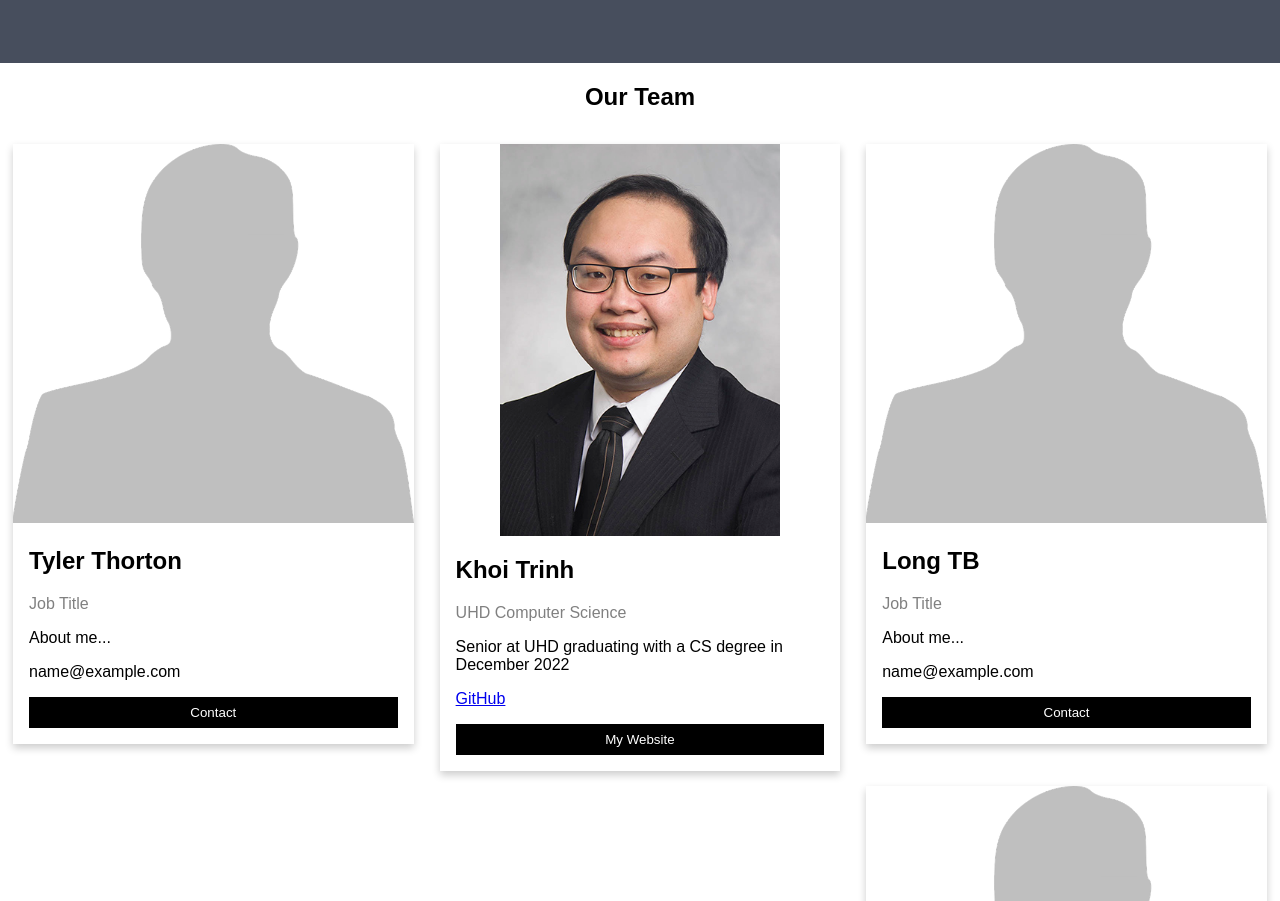
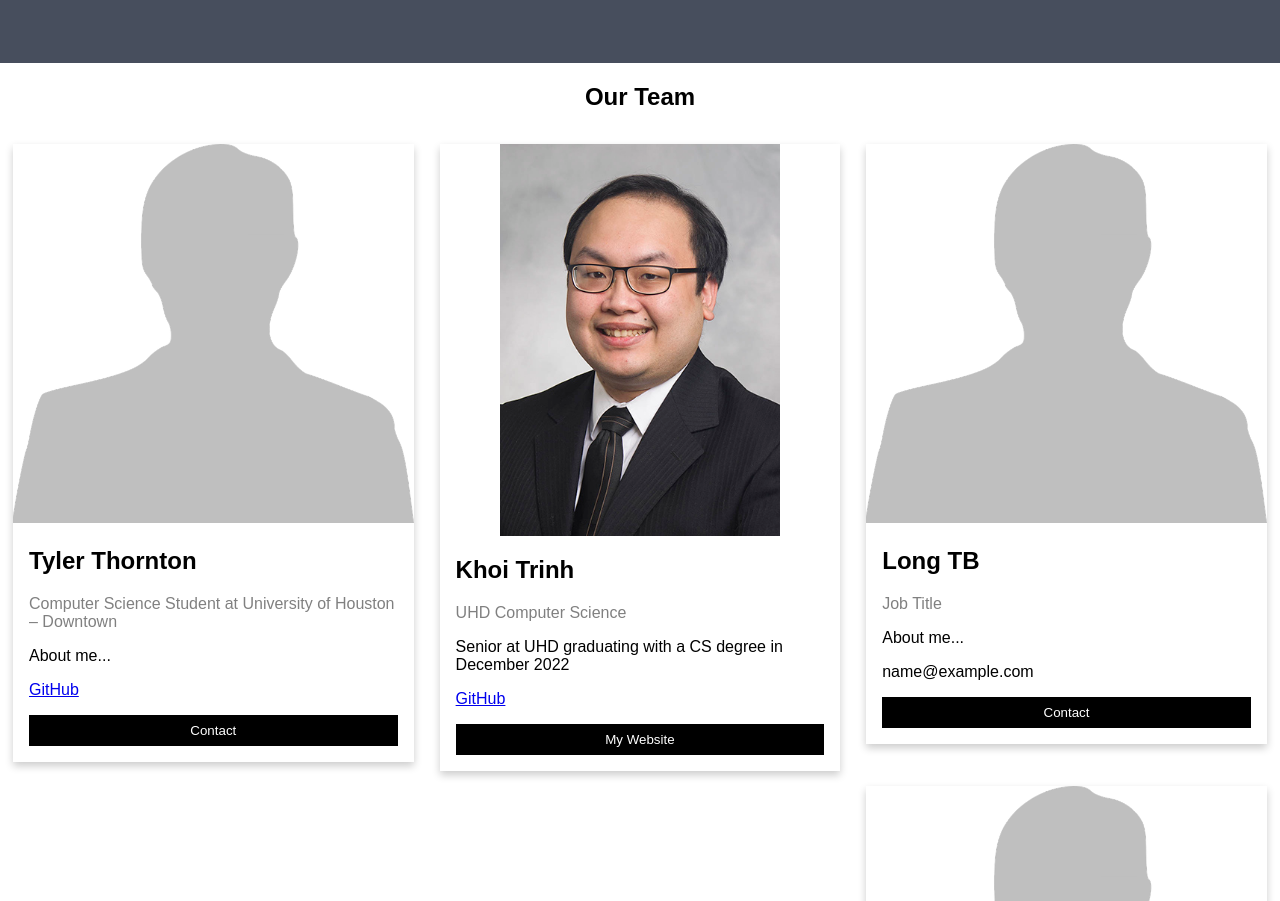
Before and after one commit to wtylerthornton/feddit, a plain HTML site: page AboutUs.html in a window 1280 px wide. Shown: the part 199-1100 px from the top of the page. Drawn offline with Linux system fonts and the light colour scheme.

Commit message:
Add Tyler's GitHub

```diff
--- a/AboutUs.html
+++ b/AboutUs.html
@@ -28,10 +28,10 @@
     <div class="card">
       <img src="profilephoto.png" alt="Tyler" style="width:100%">
       <div class="container">
-        <h2>Tyler Thorton</h2>
-        <p class="title">Job Title</p>
+        <h2>Tyler Thornton</h2>
+        <p class="title">Computer Science Student at University of Houston &ndash; Downtown</p>
         <p>About me...</p>
-        <p>name@example.com</p>
+        <p><a href="https://github.com/wtylerthornton">GitHub</a></p>
         <p><button class="button">Contact</button></p>
       </div>
     </div>
```
